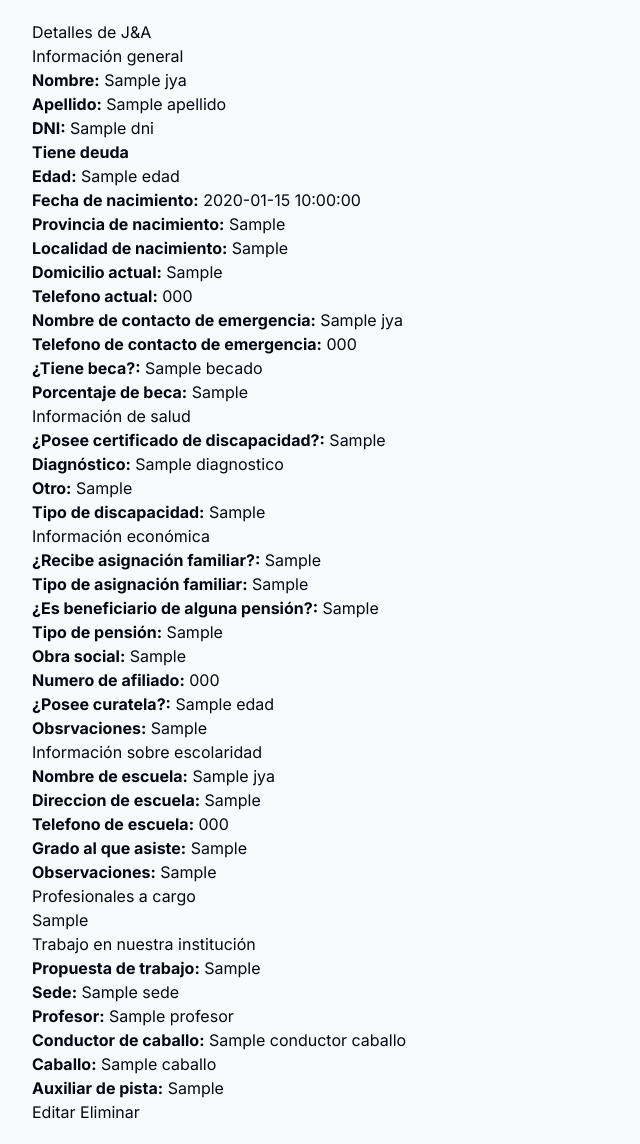
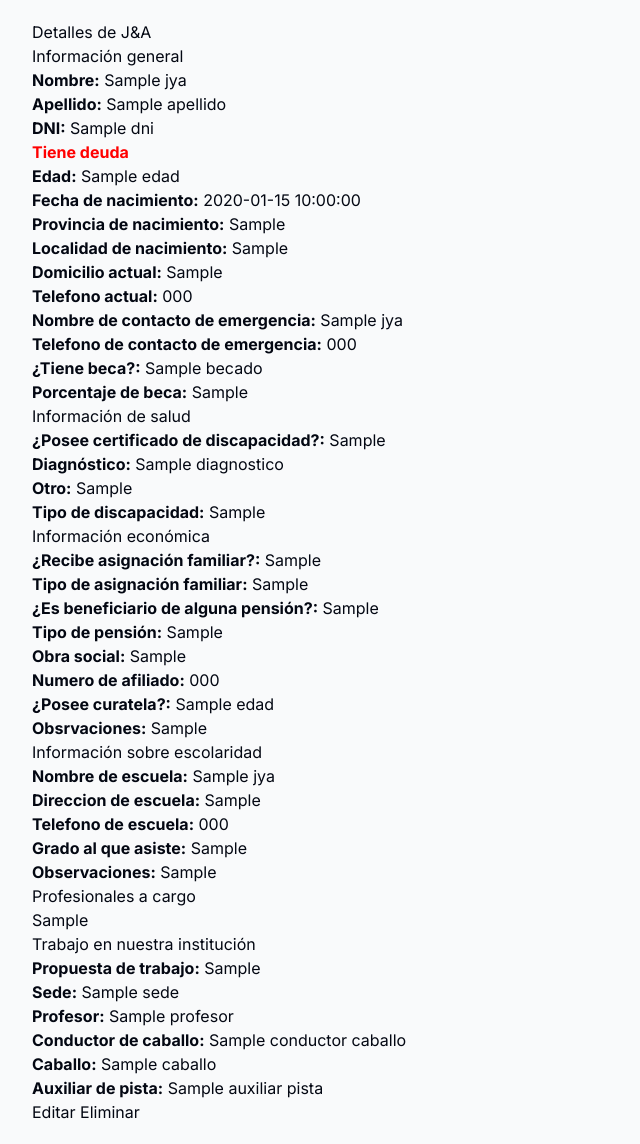
Before and after one commit to nachoeg/cedica, a Flask app: template admin/src/web/templates/jinetes_y_amazonas/ver_jya.html in a window 1280 px wide. Shown: the part 59-1203 px from the top of the page, without its empty margins (0-640 px from the left). Run offline with Flask 3, Linux system fonts and the light colour scheme; the template is opened without the code that fills it: most values are stand-ins (such as "Sample title", 1, 10 or a date in 2020); parts of the project's set-up code (start-up, migrations or seed data) failed here and were passed over.

Commit message:
correcciones en la vista de un j/a

```diff
--- a/admin/src/web/templates/jinetes_y_amazonas/ver_jya.html
+++ b/admin/src/web/templates/jinetes_y_amazonas/ver_jya.html
@@ -10,7 +10,7 @@
 <p><strong>Apellido:</strong> {{ jya.apellido }}</strong></p>
 <p><strong>DNI:</strong> {{ jya.dni }}</p>
 {% if jya.tiene_deuda %}
-  <p><strong>Tiene deuda</strong></p>
+  <p style="color: red;"><strong>Tiene deuda</strong></p>
 {% endif %}
 <p><strong>Edad:</strong> {{ jya.edad }}</p>
 <p><strong>Fecha de nacimiento:</strong> {{ jya.fecha_nacimiento }}</p>
@@ -57,7 +57,7 @@
 <p><strong>Profesor:</strong> {{ jya.profesor.nombre }}</p>
 <p><strong>Conductor de caballo:</strong> {{ jya.conductor_caballo.nombre }}</p>
 <p><strong>Caballo:</strong> {{ jya.caballo.nombre }}</p>
-<p><strong>Auxiliar de pista:</strong> {{ jya.auxiliar_pista }}</p>
+<p><strong>Auxiliar de pista:</strong> {{ jya.auxiliar_pista.nombre }}</p>
 
 <a href="{{ url_for('jinetes_y_amazonas.editar_jya', id=jya.id) }}">Editar</a>
 <form action="#" method="POST" style="display:inline;">
```
